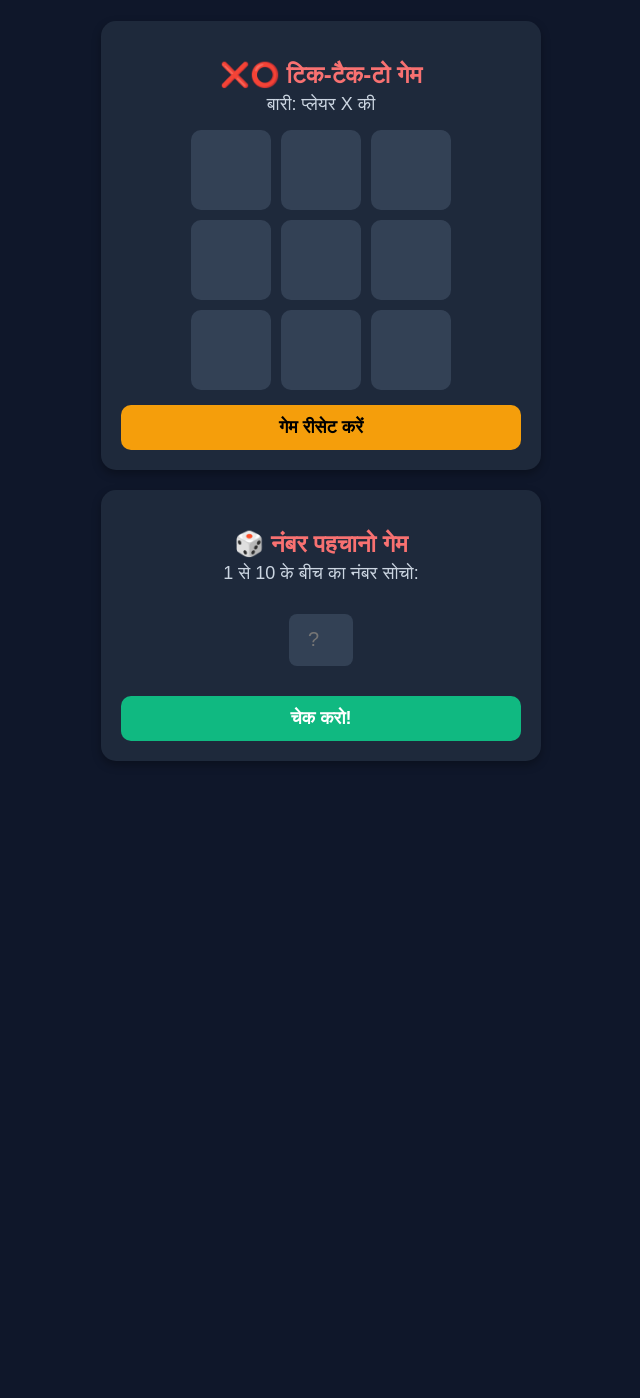
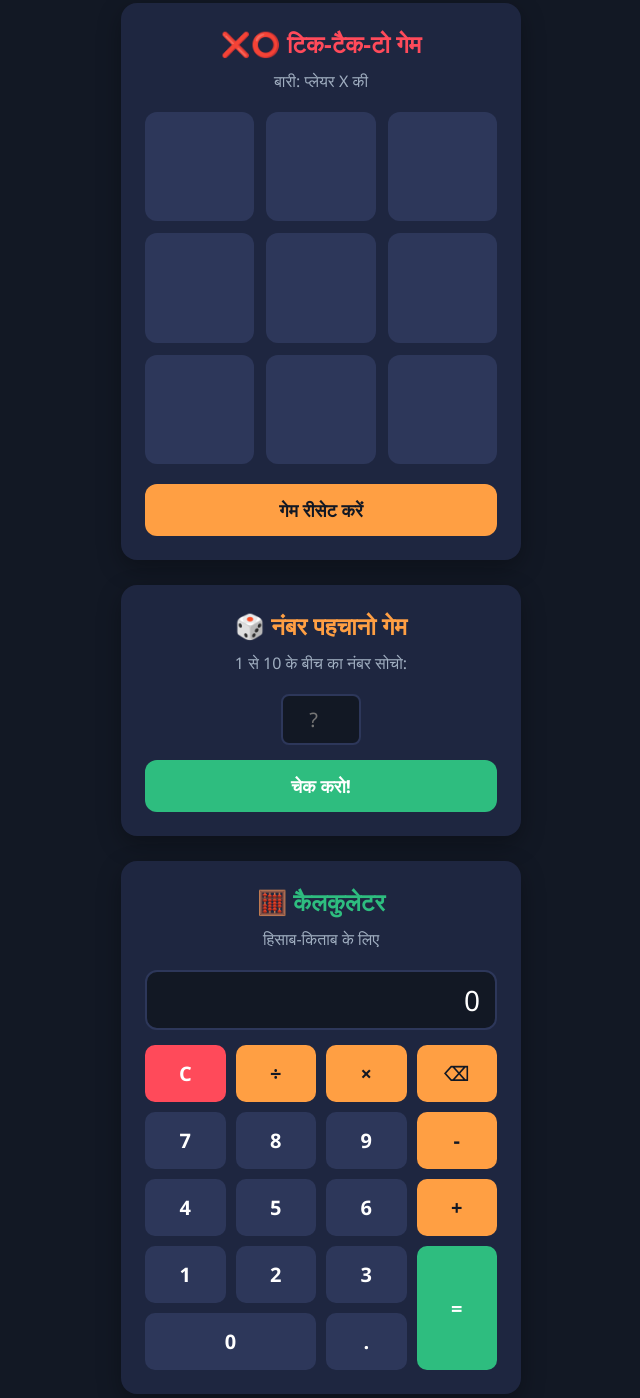
Before and after one commit to piyushkuraj2010-crypto/my-calculator, a plain HTML site: page index.html in a window 1280 px wide. Shown: the part 27-1425 px from the top of the page, without its empty margins (319-959 px from the left). Before the commit the page ends 836 px from the top, so only its background shows below. Drawn offline with Linux system fonts and the light colour scheme.

Commit message:
Update index.html

```diff
--- a/index.html
+++ b/index.html
@@ -3,131 +3,268 @@
 <head>
     <meta charset="UTF-8">
     <meta name="viewport" content="width=device-width, initial-scale=1.0">
-    <title>मल्टी-गेम ज़ोन</title>
+    <title>ऑल-इन-वन गेम और कैलकुलेटर ज़ोन</title>
     <style>
-        body { font-family: Arial, sans-serif; background-color: #0f172a; color: white; text-align: center; padding: 20px; }
-        .game-card { background: #1e293b; border-radius: 15px; padding: 20px; max-width: 400px; margin: 20px auto; box-shadow: 0 4px 10px rgba(0,0,0,0.3); }
-        h2 { color: #f87171; margin-bottom: 5px; }
-        .status { margin-bottom: 15px; font-size: 18px; color: #cbd5e1; }
+        * {
+            box-sizing: border-box;
+            margin: 0;
+            padding: 0;
+            font-family: 'Segoe UI', Tahoma, Geneva, Verdana, sans-serif;
+        }
+        body {
+            background-color: #121824;
+            color: #ffffff;
+            display: flex;
+            flex-direction: column;
+            align-items: center;
+            justify-content: flex-start;
+            min-height: 100vh;
+            padding: 20px;
+        }
+        .container {
+            width: 100%;
+            max-width: 400px;
+            display: flex;
+            flex-direction: column;
+            gap: 25px;
+            margin-top: 10px;
+        }
+        .card {
+            background-color: #1e2640;
+            border-radius: 16px;
+            padding: 24px;
+            box-shadow: 0 8px 24px rgba(0,0,0,0.3);
+            text-align: center;
+        }
+        h2 {
+            font-size: 24px;
+            margin-bottom: 10px;
+            display: flex;
+            align-items: center;
+            justify-content: center;
+            gap: 8px;
+        }
+        .tictactoe-title { color: #ff4a5a; }
+        .number-title { color: #ff9f43; }
+        .calc-title { color: #2ebd7f; }
+
+        .status {
+            font-size: 16px;
+            color: #a0aec0;
+            margin-bottom: 20px;
+        }
 
         /* Tic Tac Toe Grid */
-        .grid { display: grid; grid-template-columns: repeat(3, 1fr); gap: 10px; max-width: 260px; margin: 0 auto; }
-        .cell { width: 80px; height: 80px; background: #334155; border: none; border-radius: 10px; font-size: 32px; font-weight: bold; color: white; cursor: pointer; }
-        .cell:hover { background: #475569; }
+        .grid {
+            display: grid;
+            grid-template-columns: repeat(3, 1fr);
+            gap: 12px;
+            margin-bottom: 20px;
+        }
+        .cell {
+            background-color: #2d375a;
+            aspect-ratio: 1;
+            border-radius: 12px;
+            display: flex;
+            align-items: center;
+            justify-content: center;
+            font-size: 36px;
+            font-weight: bold;
+            cursor: pointer;
+            transition: background 0.2s, transform 0.1s;
+        }
+        .cell:active { transform: scale(0.95); }
+        .cell.X { color: #ff4a5a; }
+        .cell.O { color: #2ebd7f; }
 
         /* Buttons */
-        .btn-yellow { background: #f59e0b; color: #000; border: none; padding: 12px; width: 100%; border-radius: 10px; font-size: 18px; font-weight: bold; cursor: pointer; margin-top: 15px; }
-        .btn-green { background: #10b981; color: white; border: none; padding: 12px; width: 100%; border-radius: 10px; font-size: 18px; font-weight: bold; cursor: pointer; margin-top: 15px; }
+        button {
+            width: 100%;
+            padding: 14px;
+            border: none;
+            border-radius: 12px;
+            font-size: 18px;
+            font-weight: bold;
+            cursor: pointer;
+            transition: opacity 0.2s;
+        }
+        button:active { opacity: 0.9; }
+        .btn-reset { background-color: #ff9f43; color: #121824; }
+        .btn-check { background-color: #2ebd7f; color: #ffffff; }
 
-        /* Number Game Input */
-        .num-input { width: 60px; height: 50px; background: #334155; border: none; border-radius: 8px; font-size: 20px; color: white; text-align: center; margin: 15px 0; }
+        /* Number Game Styles */
+        .input-number {
+            width: 80px;
+            padding: 10px;
+            font-size: 20px;
+            text-align: center;
+            border-radius: 8px;
+            border: 2px solid #2d375a;
+            background-color: #121824;
+            color: white;
+            margin-bottom: 15px;
+        }
+        .input-number:focus { outline: none; border-color: #2ebd7f; }
+
+        /* Calculator Styles */
+        .calc-screen {
+            width: 100%;
+            height: 60px;
+            background-color: #121824;
+            border: 2px solid #2d375a;
+            border-radius: 12px;
+            font-size: 28px;
+            color: #ffffff;
+            text-align: right;
+            padding: 10px 15px;
+            margin-bottom: 15px;
+        }
+        .calc-grid {
+            display: grid;
+            grid-template-columns: repeat(4, 1fr);
+            gap: 10px;
+        }
+        .calc-btn {
+            background-color: #2d375a;
+            color: white;
+            font-size: 20px;
+            padding: 15px 0;
+            border-radius: 10px;
+        }
+        .calc-btn.operator { background-color: #ff9f43; color: #121824; }
+        .calc-btn.clear { background-color: #ff4a5a; }
+        .calc-btn.equal { background-color: #2ebd7f; }
     </style>
 </head>
 <body>
 
-    <!-- 1. टिक-टैक-टो गेम -->
-    <div class="game-card">
-        <h2>❌⭕ टिक-टैक-टो गेम</h2>
-        <div class="status" id="tic-status">बारी: प्लेयर X की</div>
-        <div class="grid">
-            <button class="cell" onclick="makeMove(this, 0)"></button>
-            <button class="cell" onclick="makeMove(this, 1)"></button>
-            <button class="cell" onclick="makeMove(this, 2)"></button>
-            <button class="cell" onclick="makeMove(this, 3)"></button>
-            <button class="cell" onclick="makeMove(this, 4)"></button>
-            <button class="cell" onclick="makeMove(this, 5)"></button>
-            <button class="cell" onclick="makeMove(this, 6)"></button>
-            <button class="cell" onclick="makeMove(this, 7)"></button>
-            <button class="cell" onclick="makeMove(this, 8)"></button>
+    <div class="container">
+        <!-- 1. टिक टैक टो गेम -->
+        <div class="card">
+            <h2 class="tictactoe-title">❌⭕ टिक-टैक-टो गेम</h2>
+            <div class="status" id="ttt-status">बारी: प्लेयर X की</div>
+
+            <div class="grid">
+                <div class="cell" onclick="makeMove(this, 0)"></div>
+                <div class="cell" onclick="makeMove(this, 1)"></div>
+                <div class="cell" onclick="makeMove(this, 2)"></div>
+                <div class="cell" onclick="makeMove(this, 3)"></div>
+                <div class="cell" onclick="makeMove(this, 4)"></div>
+                <div class="cell" onclick="makeMove(this, 5)"></div>
+                <div class="cell" onclick="makeMove(this, 6)"></div>
+                <div class="cell" onclick="makeMove(this, 7)"></div>
+                <div class="cell" onclick="makeMove(this, 8)"></div>
+            </div>
+
+            <button class="btn-reset" onclick="resetTTT()">गेम रीसेट करें</button>
         </div>
-        <button class="btn-yellow" onclick="resetTicTacToe()">गेम रीसेट करें</button>
-    </div>
 
-    <!-- 2. नंबर पहचानो गेम -->
-    <div class="game-card">
-        <h2>🎲 नंबर पहचानो गेम</h2>
-        <div class="status" id="guess-status">1 से 10 के बीच का नंबर सोचो:</div>
-        <input type="number" id="user-guess" class="num-input" placeholder="?">
-        <button class="btn-green" onclick="checkGuess()">चेक करो!</button>
+        <!-- 2. नंबर पहचानो गेम -->
+        <div class="card">
+            <h2 class="number-title">🎲 नंबर पहचानो गेम</h2>
+            <div class="status" id="num-status">1 से 10 के बीच का नंबर सोचो:</div>
+
+            <input type="number" id="user-guess" class="input-number" min="1" max="10" placeholder="?">
+
+            <button class="btn-check" onclick="checkNumber()">चेक करो!</button>
+        </div>
+
+        <!-- 3. कैलकुलेटर -->
+        <div class="card">
+            <h2 class="calc-title">🧮 कैलकुलेटर</h2>
+            <div class="status">हिसाब-किताब के लिए</div>
+
+            <input type="text" id="calc-display" class="calc-screen" readonly value="0">
+
+            <div class="calc-grid">
+                <button class="calc-btn clear" onclick="clearCalc()">C</button>
+                <button class="calc-btn operator" onclick="appendCalc('/')">÷</button>
+                <button class="calc-btn operator" onclick="appendCalc('*')">×</button>
+                <button class="calc-btn operator" onclick="deleteLast()">⌫</button>
+
+                <button class="calc-btn" onclick="appendCalc('7')">7</button>
+                <button class="calc-btn" onclick="appendCalc('8')">8</button>
+                <button class="calc-btn" onclick="appendCalc('9')">9</button>
+                <button class="calc-btn operator" onclick="appendCalc('-')">-</button>
+
+                <button class="calc-btn" onclick="appendCalc('4')">4</button>
+                <button class="calc-btn" onclick="appendCalc('5')">5</button>
+                <button class="calc-btn" onclick="appendCalc('6')">6</button>
+                <button class="calc-btn operator" onclick="appendCalc('+')">+</button>
+
+                <button class="calc-btn" onclick="appendCalc('1')">1</button>
+                <button class="calc-btn" onclick="appendCalc('2')">2</button>
+                <button class="calc-btn" onclick="appendCalc('3')">3</button>
+                <button class="calc-btn equal" style="grid-row: span 2; height: 100%;" onclick="calculateResult()">=</button>
+
+                <button class="calc-btn" style="grid-column: span 2;" onclick="appendCalc('0')">0</button>
+                <button class="calc-btn" onclick="appendCalc('.')">.</button>
+            </div>
+        </div>
     </div>
 
     <script>
-        /* === टिक-टैक-टो लॉजिक === */
-        let currentPlayer = 'X';
+        /* === टिक-टैक-टो का लॉजिक === */
         let board = ["", "", "", "", "", "", "", "", ""];
+        let currentPlayer = "X";
         let isGameActive = true;
+        const tttStatus = document.getElementById("ttt-status");
 
-        const winPatterns = [, [3, 4, 5], [6, 7, 8], // Rows, [1, 4, 7], [2, 5, 8], // Columns, [2, 4, 6]             // Diagonals
+        const winningConditions = [, [3, 4, 5], [6, 7, 8],
+, [1, 4, 7], [2, 5, 8],
+, [2, 4, 6]
         ];
 
-        function makeMove(button, index) {
+        function makeMove(cell, index) {
             if (board[index] !== "" || !isGameActive) return;
-
             board[index] = currentPlayer;
-            button.innerText = currentPlayer;
-            button.style.color = currentPlayer === 'X' ? '#f87171' : '#38bdf8';
-
-            checkWinner();
+            cell.innerText = currentPlayer;
+            cell.classList.add(currentPlayer);
+            checkResult();
         }
 
-        function checkWinner() {
+        function checkResult() {
             let roundWon = false;
-            for (let pattern of winPatterns) {
-                let a = board[pattern[0]];
-                let b = board[pattern[1]];
-                let c = board[pattern[2]];
-                if (a === "" || b === "" || c === "") continue;
-                if (a === b && b === c) {
+            for (let i = 0; i < winningConditions.length; i++) {
+                const [a, b, c] = winningConditions[i];
+                if (board[a] && board[a] === board[b] && board[a] === board[c]) {
                     roundWon = true;
                     break;
                 }
             }
-
             if (roundWon) {
-                document.getElementById('tic-status').innerText = `🎉 प्लेयर ${currentPlayer} जीत गया!`;
+                tttStatus.innerText = `🎉 प्लेयर ${currentPlayer} जीत गया!`;
+                tttStatus.style.color = "#2ebd7f";
                 isGameActive = false;
                 return;
             }
-
             if (!board.includes("")) {
-                document.getElementById('tic-status').innerText = "🤝 गेम ड्रा हो गया!";
+                tttStatus.innerText = "🤝 गेम ड्रा हो गया!";
+                tttStatus.style.color = "#ff9f43";
                 isGameActive = false;
                 return;
             }
-
-            currentPlayer = currentPlayer === 'X' ? 'O' : 'X';
-            document.getElementById('tic-status').innerText = `बारी: प्लेयर ${currentPlayer} की`;
+            currentPlayer = currentPlayer === "X" ? "O" : "X";
+            tttStatus.innerText = `बारी: प्लेयर ${currentPlayer} की`;
         }
 
-        function resetTicTacToe() {
-            currentPlayer = 'X';
+        function resetTTT() {
             board = ["", "", "", "", "", "", "", "", ""];
+            currentPlayer = "X";
             isGameActive = true;
-            document.getElementById('tic-status').innerText = "बारी: प्लेयर X की";
-            document.querySelectorAll('.cell').forEach(cell => cell.innerText = "");
+            tttStatus.innerText = "बारी: प्लेयर X की";
+            tttStatus.style.color = "#a0aec0";
+            document.querySelectorAll('.cell').forEach(cell => {
+                cell.innerText = "";
+                cell.classList.remove("X", "O");
+            });
         }
 
-        /* === नंबर पहचानो लॉजिक === */
-        let targetNumber = Math.floor(Math.random() * 10) + 1;
+        /* === नंबर पहचानो गेम का लॉजिक === */
+        let secretNumber = Math.floor(Math.random() * 10) + 1;
+        const numStatus = document.getElementById("num-status");
 
-        function checkGuess() {
-            let userGuess = parseInt(document.getElementById('user-guess').value);
-            let statusText = document.getElementById('guess-status');
-
-            if (isNaN(userGuess) || userGuess < 1 || userGuess > 10) {
-                statusText.innerText = "❌ कृपया 1 से 10 के बीच नंबर डालें!";
-                return;
-            }
-
-            if (userGuess === targetNumber) {
-                statusText.innerText = `🎉 सही जवाब! नंबर ${targetNumber} ही था।`;
-                targetNumber = Math.floor(Math.random() * 10) + 1; // Reset game
-            } else if (userGuess < targetNumber) {
-                statusText.innerText = "📉 थोड़ा बड़ा नंबर सोचो!";
-            } else {
-                statusText.innerText = "📈 थोड़ा छोटा नंबर सोचो!";
-            }
-        }
-    </script>
-</body>
-</html>
+        function checkNumber() {
+            const inputField = document.getElementById("user-guess");
+            const userGuess = parseInt(inputField.value);
+            if (isNaN(userGuess) || userGuess < 1 || userGuess >
```
